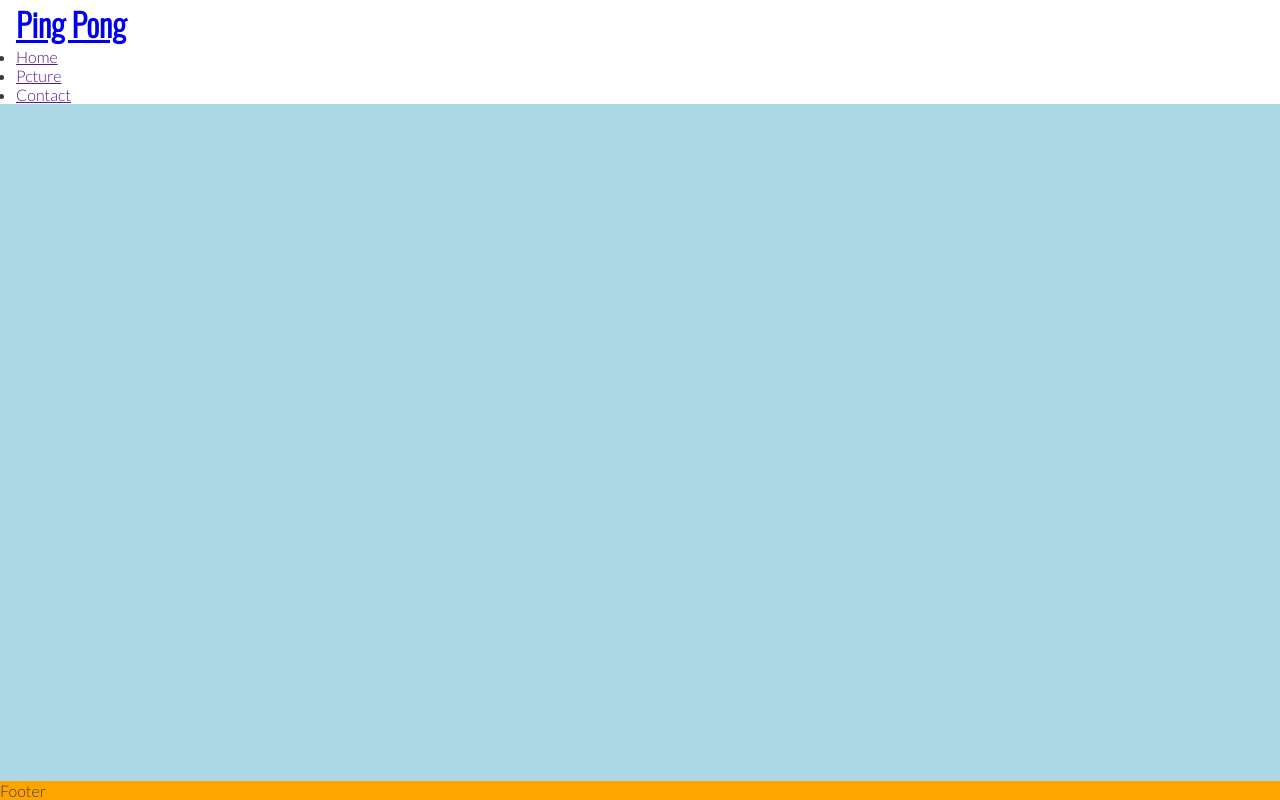
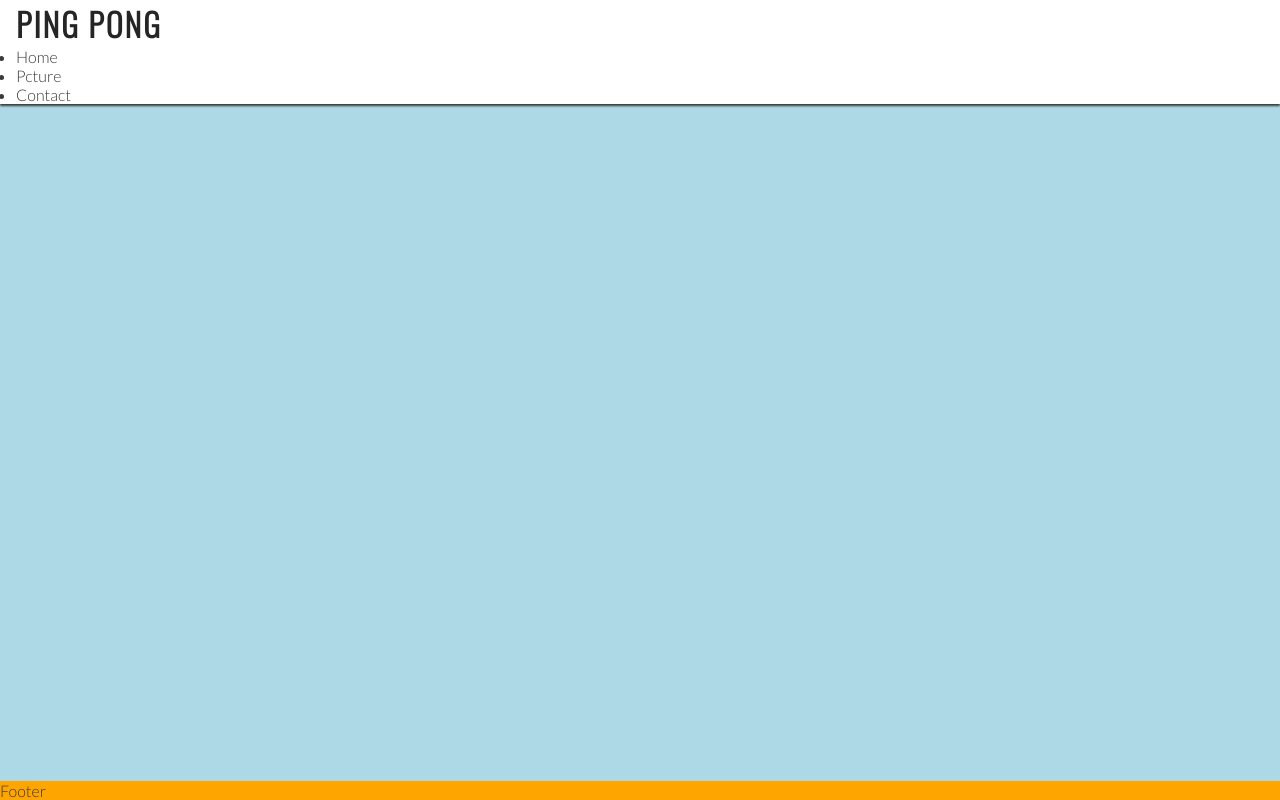
Before and after one commit to SamGree/ping-pong, a plain HTML site: page index.html in a window 1280 px wide. Drawn offline with nearby package versions, Linux system fonts and the light colour scheme.

Commit message:
add style to logo and remove under line of a link

```diff
--- a/assets/css/style.css
+++ b/assets/css/style.css
@@ -22,10 +22,19 @@ header {
     position: fixed;
     z-index: 99;
     width: 100%;
-    box-shadow: 0 2px 2ps #3a3a3a;
+    box-shadow: 0 2px 2px #3a3a3a;
+}
+/**/
+header a {
+    text-decoration: none;
+    color: inherit;
+
 }
 h1 {
     font-family: oswald, sans-serif;
+    text-transform: uppercase;
+    letter-spacing: 2px;
+    color: #252525;
 }
 /*main content*/
 main {
```
